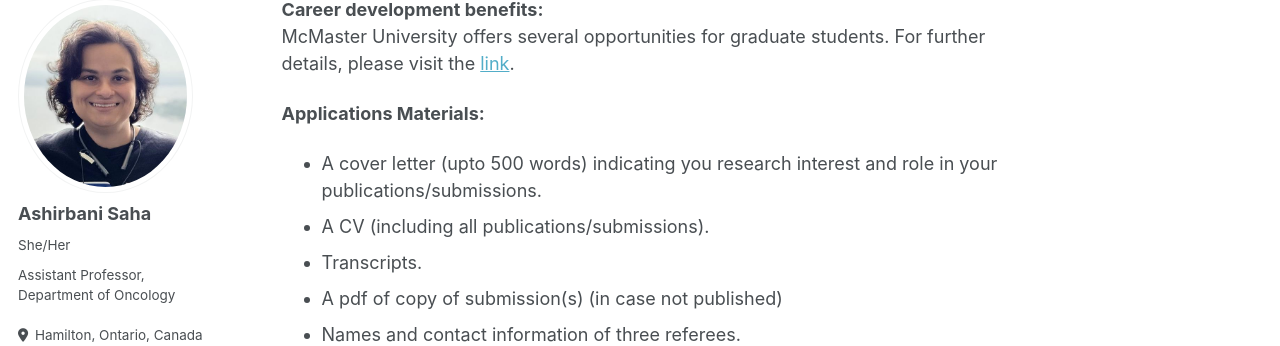
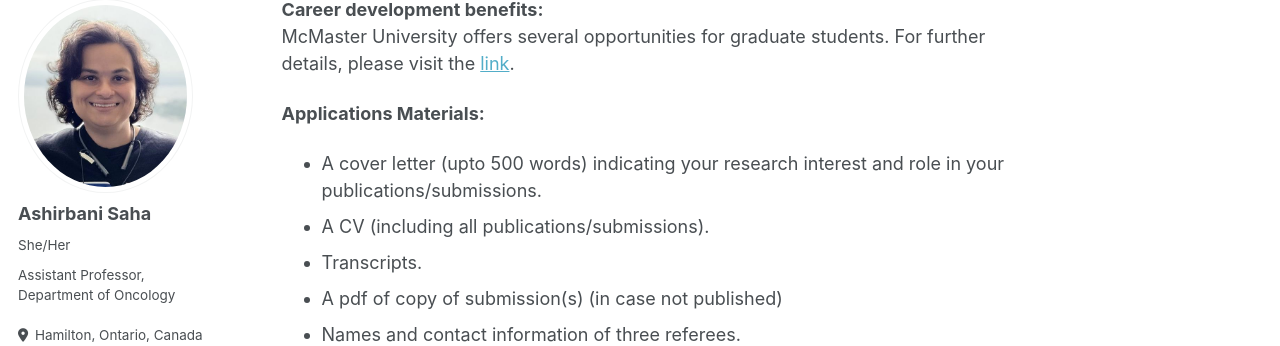
Before and after one commit to asrepo2019/ashirbanisaha, a Jekyll site: the page built from _openpositions/pos_masters_Jul-22-2024.md, in a window 1280 px wide and 900 px high, scrolled down 827 px. Shown: the part 107-453 px from the top of the window. Built offline with Jekyll 4.4.1, drawn with Linux system fonts in a browser that asks for light colours; some web fonts are replaced.

Commit message:
Update pos_masters_Jul-22-2024.md

```diff
--- a/_openpositions/pos_masters_Jul-22-2024.md
+++ b/_openpositions/pos_masters_Jul-22-2024.md
@@ -22,7 +22,7 @@ The Master's student will be required to apply his/her technical skills towards
 McMaster University offers several opportunities for graduate students. For further details, please visit the [link](https://gs.mcmaster.ca/app/uploads/2019/11/postdocfellows_policy.pdf).
 
 **Applications Materials:**<br>
-* A cover letter (upto 500 words) indicating you research interest and role in your publications/submissions.
+* A cover letter (upto 500 words) indicating your research interest and role in your publications/submissions.
 * A CV (including all publications/submissions).
 * Transcripts.
 * A pdf of copy of submission(s) (in case not published)
```
